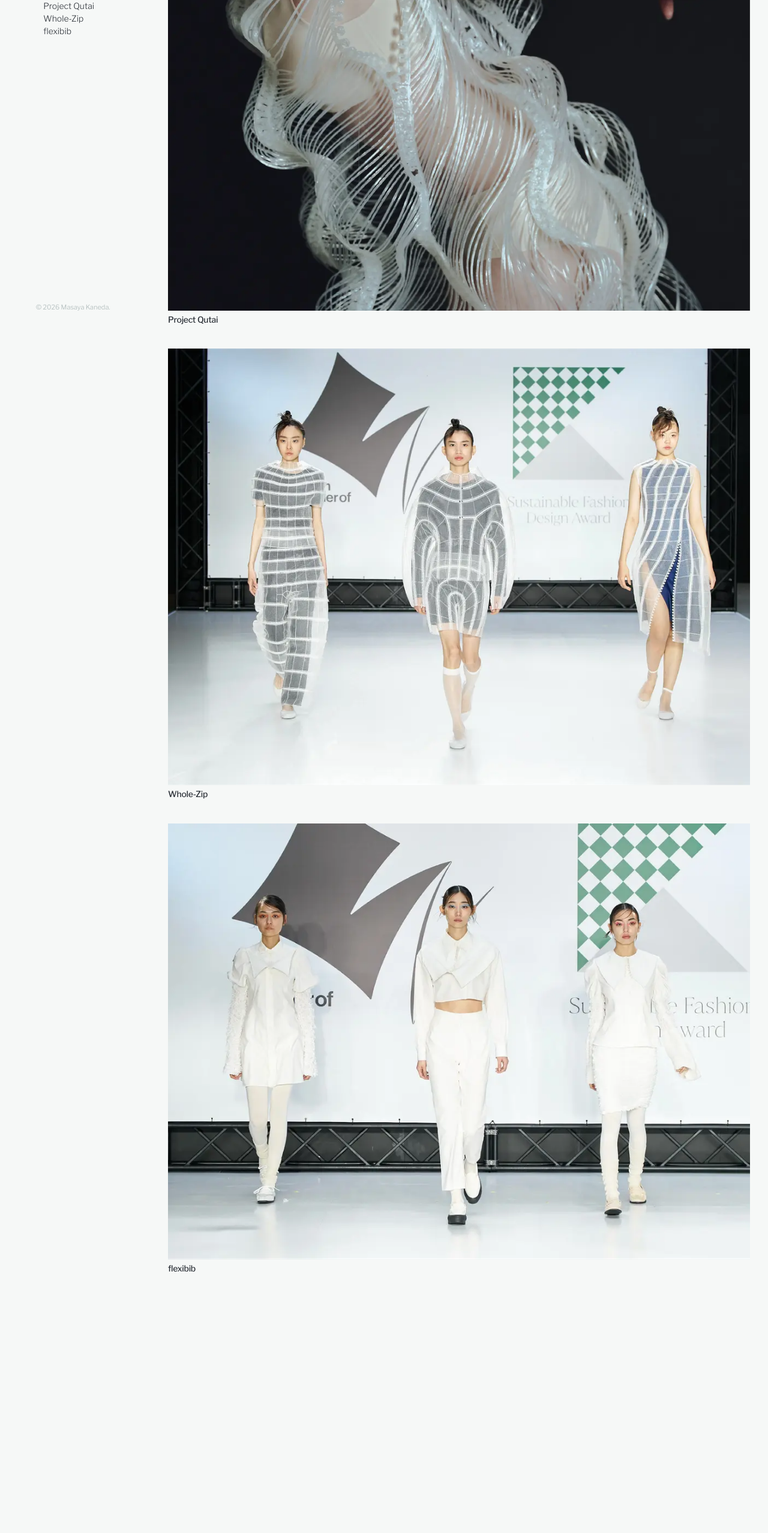
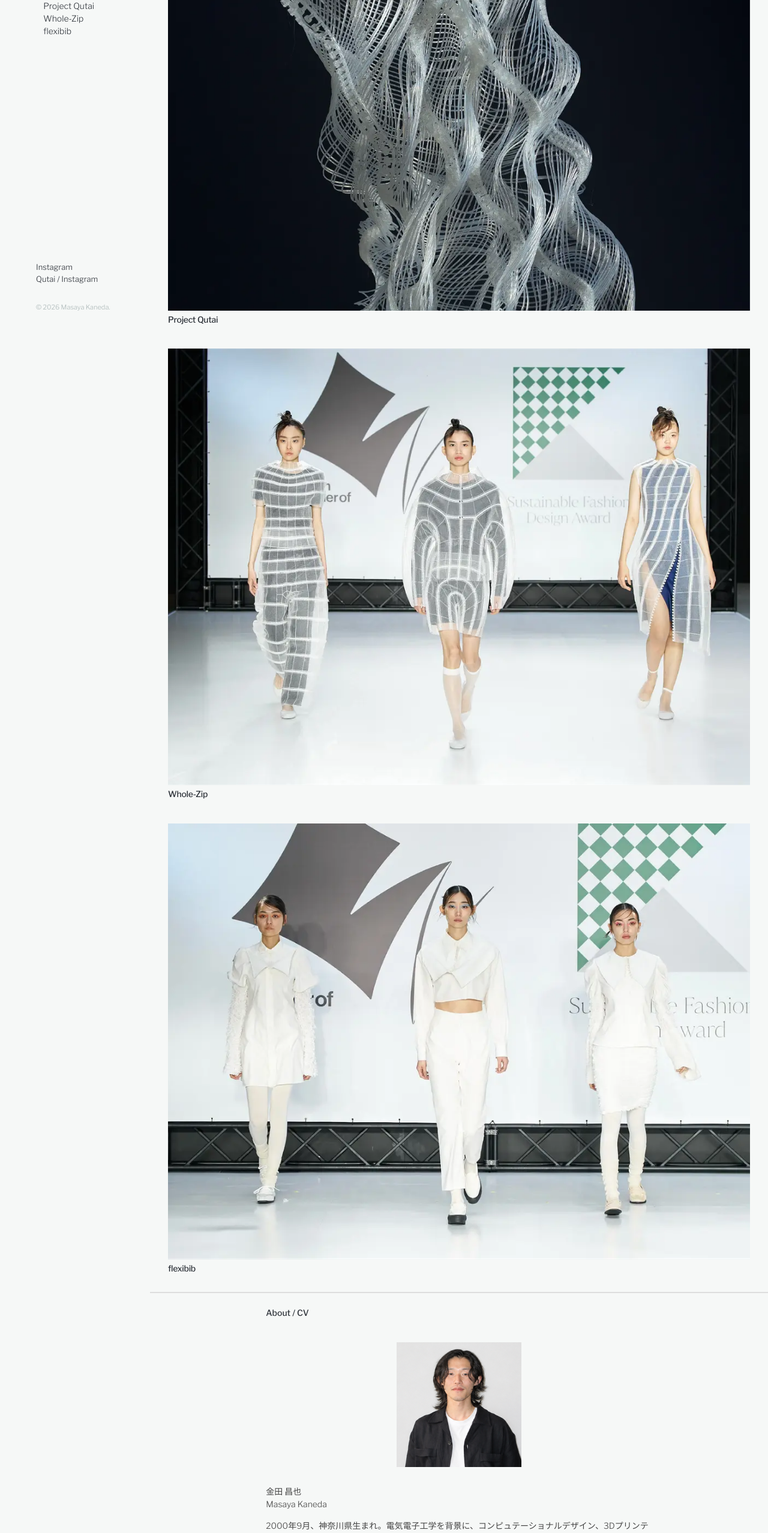
Before and after one commit to kaneda-masaya/portfolio, a plain HTML site: page index.html in a window 1280 px wide. Shown: the part 240-2796 px from the top of the page at 60% size. Before the commit the page ends 2394 px from the top, so only its background shows below. Drawn offline with nearby package versions, Linux system fonts and the light colour scheme.

Commit message:
Add homepage profile and social links

```diff
--- a/index.html
+++ b/index.html
@@ -20,12 +20,16 @@
           <ul>
             <li><a class="active" href="index.html">Work</a></li>
             <li><a href="research.html">Research</a></li>
-            <li><a href="about.html">About / CV</a></li>
+            <li><a href="#about">About / CV</a></li>
           </ul>
           <ul class="project-menu">
             <li><a href="project-qutai.html">Project Qutai</a></li>
             <li><a href="whole-zip.html">Whole-Zip</a></li>
             <li><a href="flexibib.html">flexibib</a></li>
+          </ul>
+          <ul class="social-menu">
+            <li><a href="https://www.instagram.com/kaneda_masaya_/" target="_blank" rel="noreferrer">Instagram</a></li>
+            <li><a href="https://www.instagram.com/qutai.jp/" target="_blank" rel="noreferrer">Qutai / Instagram</a></li>
           </ul>
         </nav>
         <p class="copyright">© 2026 Masaya Kaneda.</p>
@@ -37,7 +41,7 @@
         <div class="portfolio-wrap">
           <article class="portfolio-item">
             <a href="project-qutai.html">
-              <img src="assets/images/project-qutai-1.webp" alt="Project Qutai" width="1200" height="1800" />
+              <img src="assets/images/project-qutai-5.webp" alt="Project Qutai" width="1200" height="1800" />
               <h1>Project Qutai</h1>
             </a>
           </article>
@@ -57,6 +61,34 @@
           </article>
         </div>
       </section>
+
+      <section class="single home-about" id="about">
+        <h2 class="home-about__title">About / CV</h2>
+
+        <div class="about-intro">
+          <img class="profile-image" src="assets/images/profile.png" alt="金田昌也" width="208" height="228" loading="lazy" />
+          <p>金田 昌也<br />Masaya Kaneda</p>
+          <p>2000年9月、神奈川県生まれ。電気電子工学を背景に、コンピュテーショナルデザイン、3Dプリンティング、ファッションを横断して活動しています。</p>
+        </div>
+
+        <section class="cv-section">
+          <h2>Education</h2>
+          <div class="cv-list">
+            <p><span>2025.03</span>東京大学大学院 工学系研究科 電気系工学専攻 修士課程 修了</p>
+            <p><span>2023.03</span>東京大学 工学部 電気電子工学科 卒業</p>
+          </div>
+        </section>
+
+        <section class="cv-section">
+          <h2>Awards</h2>
+          <div class="cv-list">
+            <p><span>2026.06</span><a href="https://www.ipa.go.jp/jinzai/mitou/koubo/career/2025/2025-supercreator-11.html">2025年度 未踏IT人材発掘・育成事業 スーパークリエータ</a></p>
+            <p><span>2025.03</span><a href="https://nfdt.metro.tokyo.lg.jp/award-tokyo2025/">NFDT 2025 フリー部門 東京都知事賞・優秀賞</a></p>
+            <p><span>2025.03</span><a href="https://nfdt.metro.tokyo.lg.jp/award-tokyo2025/">NFDT 2025 インクルーシブデザイン部門 特別選抜賞</a></p>
+            <p><span>2025.03</span><a href="http://www.cryst.t.u-tokyo.ac.jp/ohya/achievement/?id=72oXaXB6lKzkQntnLcRNyH&amp;hl=ja">修士論文 優秀論文表彰（研究科賞）</a></p>
+          </div>
+        </section>
+      </section>
     </main>
   </body>
 </html>
--- a/styles.css
+++ b/styles.css
@@ -143,6 +143,14 @@ a.active {
 
 .project-menu li a {
   padding-left: 20px;
+  font-size: 16px;
+}
+
+.social-menu {
+  margin-top: 30px;
+}
+
+.social-menu li a {
   font-size: 16px;
 }
 
@@ -340,6 +348,24 @@ a.active {
   font-weight: 300;
 }
 
+.home-about {
+  border-top: 2px solid #ddd;
+}
+
+.home-about .home-about__title {
+  margin-top: 0;
+  margin-bottom: 40px;
+}
+
+.home-about .profile-image {
+  width: 208px;
+  aspect-ratio: 1;
+  margin-right: auto;
+  margin-left: auto;
+  object-fit: cover;
+  object-position: center top;
+}
+
 @media (min-width: 768px) {
   .header {
     padding: 40px;
@@ -423,6 +449,18 @@ a.active {
     white-space: pre;
   }
 
+  .social-menu {
+    position: absolute;
+    bottom: 70px;
+    left: 40px;
+    margin-top: 0;
+  }
+
+  .social-menu li a {
+    font-size: 13px;
+    font-weight: 300;
+  }
+
   .copyright {
     position: absolute;
     bottom: 30px;
@@ -495,6 +533,11 @@ a.active {
     left: 60px;
   }
 
+  .social-menu {
+    bottom: 85px;
+    left: 60px;
+  }
+
   .page-title {
     padding-top: 57px;
   }
```
Also changed, not shown: about.html (+1 -1 lines), flexibib.html (+1 -1 lines), project-qutai.html (+1 -0 lines), research.html (+1 -1 lines), whole-zip.html (+1 -1 lines).
